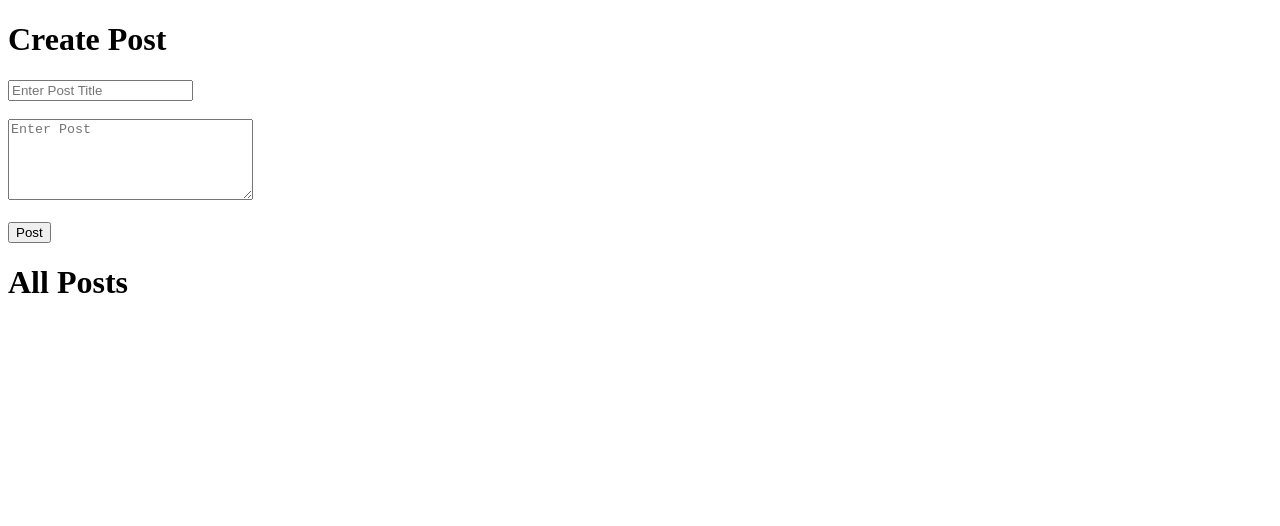
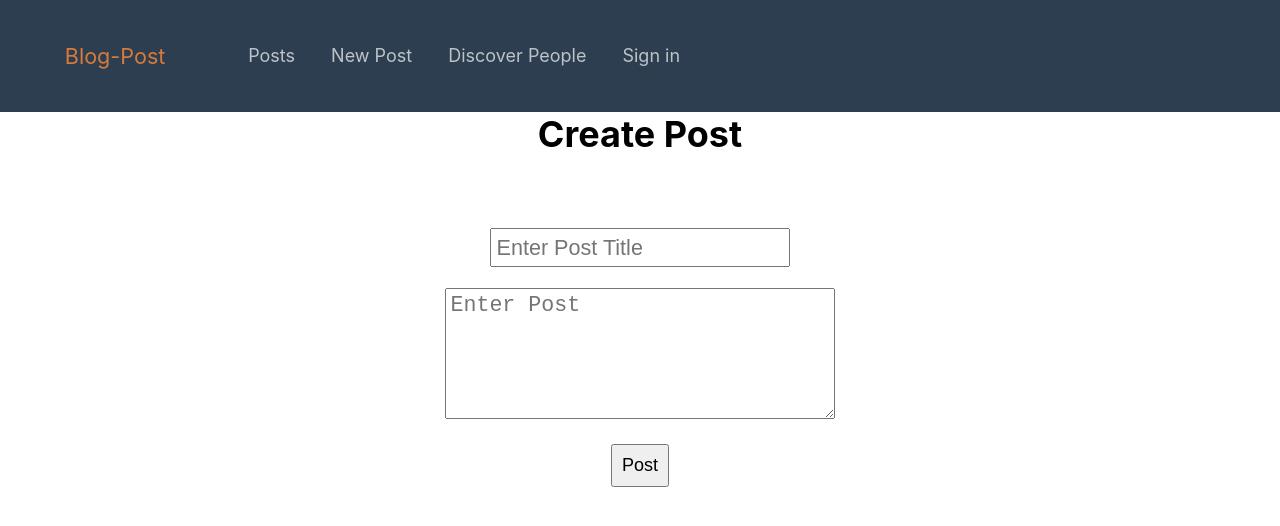
Before and after one commit to Pratikshinde1497/omnifood-ui, a React (Create React App) app: page /create-post in a window 1280 px wide. Shown: the top 526 px of the page. Built offline with nearby package versions, Linux system fonts and the light colour scheme.

Commit message:
involve post-form, posts-list components into navigation

```diff
--- a/src/App.js
+++ b/src/App.js
@@ -1,18 +1,26 @@
 import React, {Component} from 'react';
-import PostForm from "./components/createpost";
-import AllPost from './components/allPosts';
+import PostForm from "./components/Create-Post/createpost";
+import AllPost from './components/Posts-list/allPosts';
+import {  BrowserRouter as Router, Route } from "react-router-dom";
+import Navbar from './components/Navigations/navbar';
 
 class App extends Component {
 
   render() {
     return (
       <div>
-        <PostForm/>
-        <AllPost/>
+        <Router>
+          <Navbar/>
+          <Route path="/" exact component={AllPost} />
+          <Route path="/create-post" exact component={PostForm} />
+
+        </Router>
+        {/* <PostForm/>
+        <AllPost/> */}
       </div>
     );
   }
 }
 
 
-export default (App);
+export default App;
--- a/src/components/createpost.js
+++ b/src/components/Create-Post/createpost.js
@@ -1,6 +1,7 @@
 
 import React, { Component } from 'react';
 import { connect } from 'react-redux';
+import "./style.css"
 
 class PostForm extends Component {
   handleSubmit = (e) => {
@@ -22,16 +23,16 @@ class PostForm extends Component {
   }
 render() {
 return (
-<div>
+<div className="createPostContainer">
   <h1>Create Post</h1>
-  <form onSubmit={this.handleSubmit}>
+  <form onSubmit={this.handleSubmit} className="createPostForm">
     <input required type="text" ref={(input)=>this.getTitle = input}
-    placeholder="Enter Post Title"/>
+    placeholder="Enter Post Title" />
     <br /><br />
     <textarea required rows="5" ref={(input)=>this.getMessage = input} cols="28"
     placeholder="Enter Post" />
     <br /><br />
-    <button>Post</button>
+    <button className="btn">Post</button>
   </form>
 </div>
 );
--- /dev/null
+++ b/src/components/Create-Post/style.css
@@ -0,0 +1,21 @@
+.createPostContainer {
+  width: 50%;
+  margin: auto;
+  display: flex;
+  flex-direction: column;
+  text-align: center;
+}
+
+.createPostForm {
+  padding: 2em 1em;
+}
+
+input, textarea {
+  padding: .2em;
+  font-size: 120%;
+}
+
+.btn {
+  padding: .5em;
+  font-size: large;
+}
--- a/src/components/editPost.js
+++ b/src/components/Edit-Post/editPost.js
@@ -22,7 +22,7 @@ class EditPost extends Component {
 render() {
 return (
 <div>
-  <h1>Create Post</h1>
+  <h2>Edit Post</h2>
   <form onSubmit={this.handleSubmit}>
     <input required type="text" ref={(input)=>this.getTitle = input}
     defaultValue ={this.props.post.title}/>
@@ -30,7 +30,7 @@ return (
     <textarea required rows="5" ref={(input)=>this.getMessage = input} cols="28"
     defaultValue = {this.props.post.message}/>
     <br /><br />
-    <button>Post</button>
+    <button className="btn">Post</button>
   </form>
 </div>
 );
--- /dev/null
+++ b/src/components/Navigations/navbar.js
@@ -0,0 +1,28 @@
+import React, { Component } from 'react'
+import { Link } from "react-router-dom";
+import "./style.css"
+export class Navbar extends Component {
+  render() {
+    return (
+      <nav className="navbar">
+        <Link to="/" className="navbar-brand">Blog-Post</Link>
+          <ul className="navbar-nav mr-auto">
+            <li className="navbar-item">
+              <Link to="/" className="nav-link">Posts</Link>
+            </li>
+            <li>
+              <Link to="/create-post" className="nav-link">New Post</Link>
+            </li>
+            <li>
+            <Link to="/users" className="nav-link">Discover People</Link>
+            </li>
+            <li>
+              <Link to="/sign-in" className="nav-link">Sign in</Link>
+            </li>
+          </ul>
+      </nav>
+    )
+  }
+}
+
+export default Navbar;
--- /dev/null
+++ b/src/components/Navigations/style.css
@@ -0,0 +1,62 @@
+
+h3 {
+  color: slategray;
+  margin: 1em;
+  font-size: 200%;
+  font-style: 100;
+}
+
+.App {
+  text-align: center;
+  background-color: #e7e7e9;
+  color: rgb(23, 23, 27);
+  height: 100vh;
+}
+
+.navbar {
+  background-color: #2c3e50;
+  display: flex;
+}
+
+.navbar-brand {
+  padding: 2em 3em;
+  color: #d87a3b;
+  font-size: 120%;
+  font-style: bold;
+}
+
+.navbar div{
+  margin: 0;
+  padding: 0;
+}
+.navbar ul {
+  display: flex;
+}
+
+.navbar ul li {
+  padding: 2.5em 1em;
+}
+
+.navbar ul li :active,
+.navbar ul li :focus {
+  border-bottom:  2px solid #d87a3b;
+  color: #fff;
+}
+
+.navbar ul li :hover {
+  color: #a4a6a8;
+}
+
+.navbar li a {
+  color: #bdc3c7;
+  padding-bottom: .5em;
+}
+
+.component {
+  height: auto;
+}
+
+.container {
+  width: 50%;
+  margin: auto auto;
+}
--- a/src/components/allPosts.js
+++ b/src/components/Posts-list/allPosts.js
@@ -1,16 +1,16 @@
 import React, { Component } from 'react';
 import { connect } from 'react-redux';
 import Post from './post';
-import EditPost from './editPost';
-
+import EditPost from '../Edit-Post/editPost';
+import "./style.css"
 class AllPost extends Component {
   render() {
     return (
-    <div>
+    <div className="posts-list-container">
       <h1>All Posts</h1>
       {
         this.props.posts.map(post =>
-        <div key={post.id}>
+        <div className="post-style" key={post.id}>
           {post.editing
             ? <EditPost post={post} key={post.id} />
             : <Post post={post} key={post.id} />}
--- a/src/components/post.js
+++ b/src/components/Posts-list/post.js
@@ -1,19 +1,20 @@
 import React, { Component } from 'react'
 import { connect } from 'react-redux'
+import "./style.css"
 
 class Post extends Component {
 render() {
     return (
-      <div>
+      <div >
         <h2>{this.props.post.title}</h2>
-        <h4>{this.props.post.message}</h4>
+        <p>{this.props.post.message}</p>
 
-        <button onClick={() => this.props.dispatch({
+        <button className="btn" onClick={() => this.props.dispatch({
           type: "EDIT_POST",
           id: this.props.post.id,
         })}>edit</button>
 
-        <button onClick={() => this.props.dispatch({
+        <button className="btn"  onClick={() => this.props.dispatch({
           type: "DEL_POST",
           id: this.props.post.id
         })}>delete</button>
--- /dev/null
+++ b/src/components/Posts-list/style.css
@@ -0,0 +1,28 @@
+.posts-list-container {
+  text-align: center;
+}
+
+h1 {
+  margin-bottom: 1em;
+}
+
+.post-style {
+  padding-bottom: .5em;
+}
+h2 {
+  font-size: 170%;
+  margin-bottom: .2em;
+
+}
+p {
+  font-size: larger;
+  margin-bottom: .5em;
+}
+
+.btn {
+  padding: .5em;
+  font-size: large;
+}
+button :last-child {
+  margin-left: 1em;
+}
--- a/src/index.js
+++ b/src/index.js
@@ -4,7 +4,7 @@ import App from './App';
 import { createStore } from "redux";
 import postReducer from './reducers/postReducer';
 import { Provider } from "react-redux";
-
+import "./style.css"
 const store = createStore(postReducer);
 
 ReactDOM.render(
--- /dev/null
+++ b/src/style.css
@@ -0,0 +1,19 @@
+* {
+  margin: 0;
+  padding: 0;
+  box-sizing: border-box;
+  outline: none;
+  list-style-type: none;
+  text-decoration: none;
+
+}
+
+body {
+  margin: 0;
+  font-family: -apple-system, BlinkMacSystemFont, 'Segoe UI', 'Roboto', 'Oxygen',
+    'Ubuntu', 'Cantarell', 'Fira Sans', 'Droid Sans', 'Helvetica Neue',
+    sans-serif;
+  -webkit-font-smoothing: antialiased;
+  -moz-osx-font-smoothing: grayscale;
+  font-size: 18px;
+}
```
